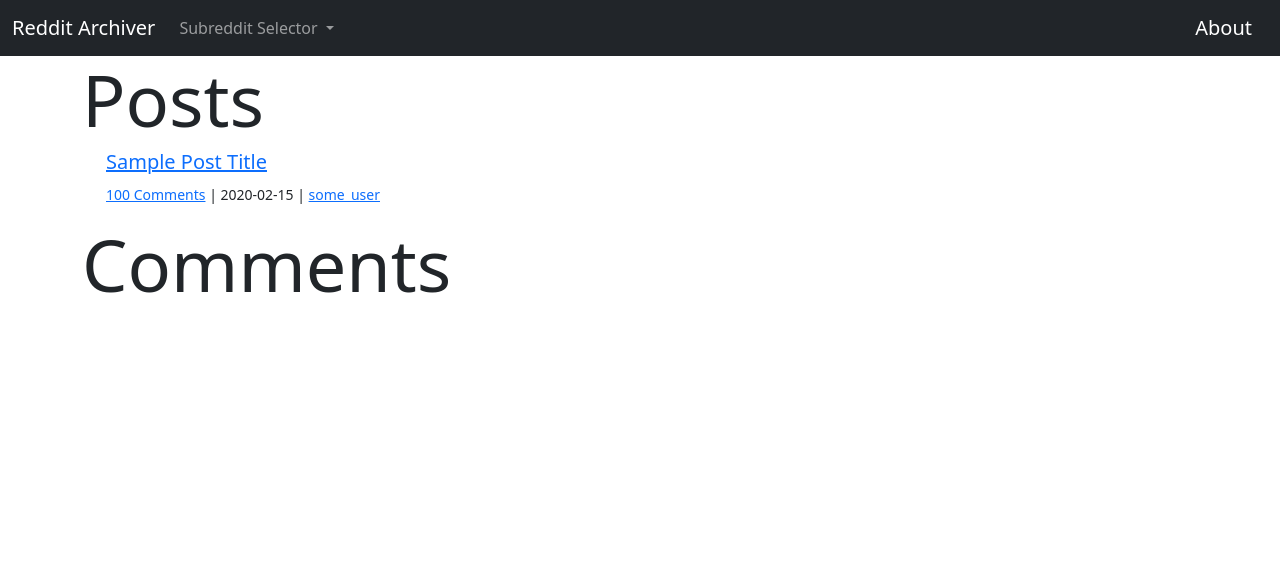
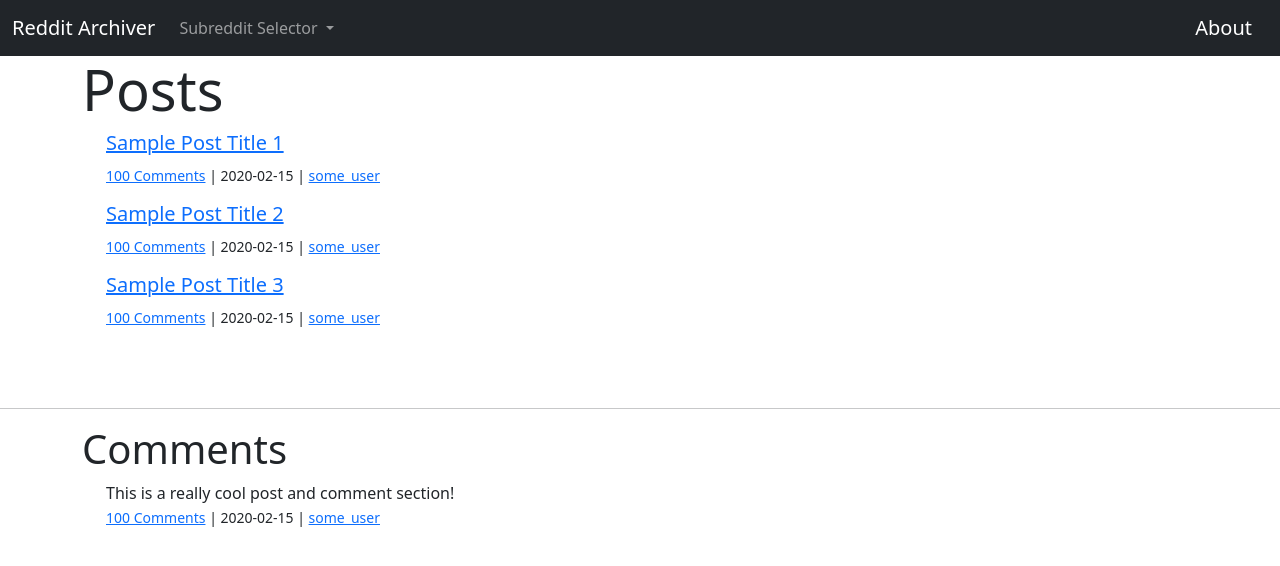
Before and after one commit to jaredtconnor/Reddit-Archiver, a Flask app: page / in a window 1280 px wide. Shown: the top 566 px of the page. Run offline with Flask 2, Linux system fonts and the light colour scheme.

Commit message:
Styling changes to comments

```diff
--- a/static/style.css
+++ b/static/style.css
@@ -3,9 +3,13 @@
 }
 
 .post_date {
-   display: inline-block
+   display: inline-block;
 }
 
-.post_user_name {
-    display: inline-block
+.user_name {
+    display: inline-block;
 }
+
+.comment {
+    margin-bottom: 0px;
+}
--- a/templates/index.html
+++ b/templates/index.html
@@ -15,13 +15,15 @@
   <nav class="navbar navbar-expand-lg navbar-dark bg-dark">
     <div class="container-fluid">
       <a class="navbar-brand" href="/">Reddit Archiver</a>
-      <button class="navbar-toggler" type="button" data-bs-toggle="collapse" data-bs-target="#navbarNavDarkDropdown" aria-controls="navbarNavDarkDropdown" aria-expanded="false" aria-label="Toggle navigation">
+      <button class="navbar-toggler" type="button" data-bs-toggle="collapse" data-bs-target="#navbarNavDarkDropdown"
+        aria-controls="navbarNavDarkDropdown" aria-expanded="false" aria-label="Toggle navigation">
         <span class="navbar-toggler-icon"></span>
       </button>
       <div class="collapse navbar-collapse" id="subreddit_dropdown">
         <ul class="navbar-nav">
           <li class="nav-item dropdown">
-            <a class="nav-link dropdown-toggle" href="#" id="subreddit_dropdown_menu_link" role="button" data-bs-toggle="dropdown" aria-expanded="false">
+            <a class="nav-link dropdown-toggle" href="#" id="subreddit_dropdown_menu_link" role="button"
+              data-bs-toggle="dropdown" aria-expanded="false">
               Subreddit Selector
             </a>
             <ul class="dropdown-menu dropdown-menu-dark" aria-labelledby="subreddit_dropdown_menu_link">
@@ -36,34 +38,65 @@
       </div>
 
       <a class="navbar-brand" href="/about">About</a>
-      <button class="navbar-toggler" type="button" data-bs-toggle="collapse" data-bs-target="#navbarNavDarkDropdown" aria-controls="navbarNavDarkDropdown" aria-expanded="false" aria-label="Toggle navigation">
+      <button class="navbar-toggler" type="button" data-bs-toggle="collapse" data-bs-target="#navbarNavDarkDropdown"
+        aria-controls="navbarNavDarkDropdown" aria-expanded="false" aria-label="Toggle navigation">
         <span class="navbar-toggler-icon"></span>
       </button>
     </div>
   </nav>
 
-  <div class="container-lg" id="main_post_container">
-    <h1 class="display-2" id="post_heading">Posts</h1>
+  <div class="container-lg pb-5" id="main_post_container">
+    <h1 class="display-4" id="post_heading">Posts</h1>
 
     <div class="container-md" id="post_container">
       <div class="container-sm">
         <h5 class="post_title">
-             <a href="#">Sample Post Title</a>
+          <a href="#">Sample Post Title 1</a>
         </h5>
         <small>
           <a href="#" class="comment_num">100 Comments</a>
           <p class="post_date"> | 2020-02-15 | </p>
-             <a href="#" class="post_user_name "> some_user </a>
+          <a href="#" class="user_name "> some_user </a>
+        </small>
+      </div>
+      <div class="container-sm">
+        <h5 class="post_title">
+          <a href="#">Sample Post Title 2</a>
+        </h5>
+        <small>
+          <a href="#" class="comment_num">100 Comments</a>
+          <p class="post_date"> | 2020-02-15 | </p>
+          <a href="#" class="user_name "> some_user </a>
+        </small>
+      </div>
+      <div class="container-sm">
+        <h5 class="post_title">
+          <a href="#">Sample Post Title 3</a>
+        </h5>
+        <small>
+          <a href="#" class="comment_num">100 Comments</a>
+          <p class="post_date"> | 2020-02-15 | </p>
+          <a href="#" class="user_name"> some_user </a>
         </small>
       </div>
     </div>
   </div>
 
+  <hr />
+
   <div class="container-lg" id="main_comment_containter">
-    <h1 class="display-2" id="comment_heading">Comments</h1>
+    <h1 class="display-6" id="comment_heading">Comments</h1>
 
     <div class="container-md" id="comment_container">
 
+      <div class="container-sm">
+        <p class="comment">This is a really cool post and comment section!</p>
+        <small>
+          <a href="#" class="comment_num">100 Comments</a>
+          <p class="post_date"> | 2020-02-15 | </p>
+          <a href="#" class="user_name"> some_user </a>
+        </small>
+      </div>
     </div>
 
   </div>
```
Also changed, not shown: templates/about.html (+32 -18 lines). Lines whose indentation alone changed are shown as unchanged.
